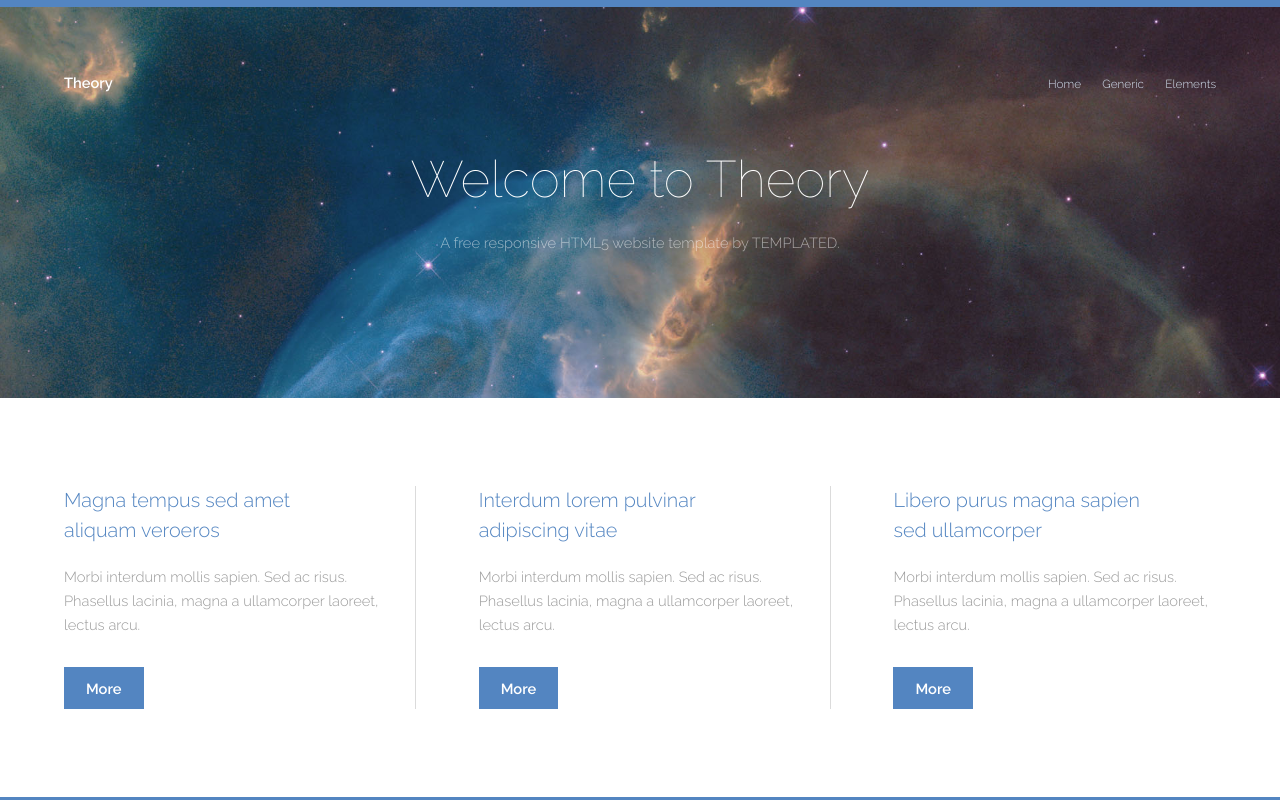
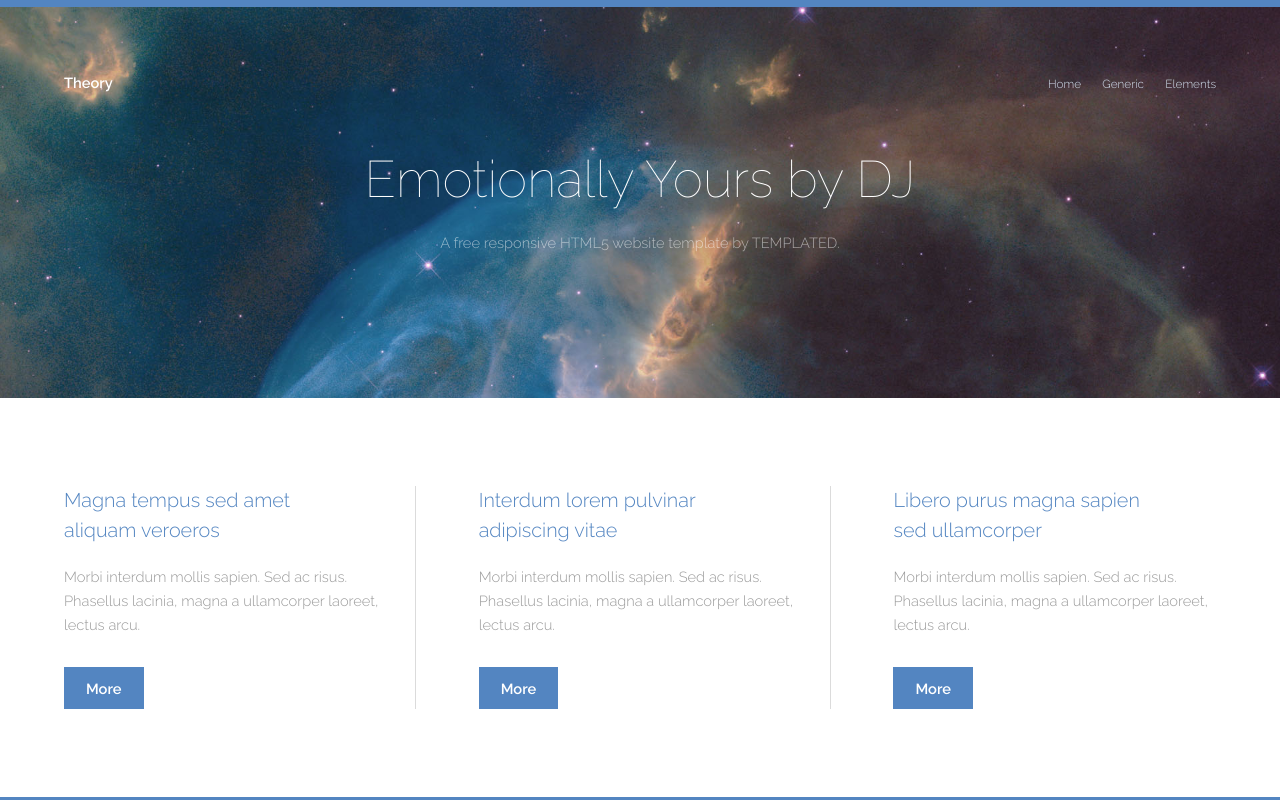
Before and after one commit to Vishnu2412/emotionallyyours, a plain HTML site: page index.html in a window 1280 px wide. Shown: the top 800 px of the page. Drawn offline with Linux system fonts and the light colour scheme.

Commit message:
Update index.html

```diff
--- a/index.html
+++ b/index.html
@@ -28,7 +28,7 @@
 
 		<!-- Banner -->
 			<section id="banner">
-				<h1>Welcome to Theory</h1>
+				<h1>Emotionally Yours by DJ</h1>
 				<p>A free responsive HTML5 website template by TEMPLATED.</p>
 			</section>
 
```
